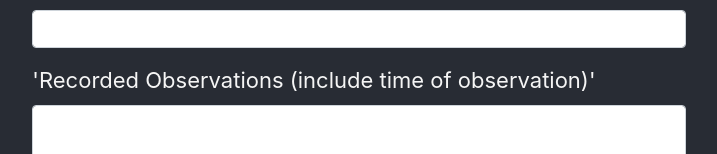
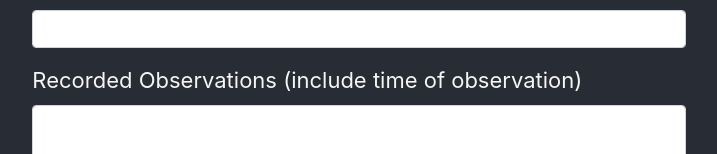
Before and after one commit to pphelps28/Peregrine_Project, a React (Create React App) app in the folder client/: page / in a window 1280 px wide. Shown: the part 2248-2402 px from the top of the page, without its empty margins (281-998 px from the left). Built offline with nearby package versions, Linux system fonts and the light colour scheme.

Commit message:
last push before merge

```diff
--- a/client/src/components/InputForm.js
+++ b/client/src/components/InputForm.js
@@ -332,7 +332,7 @@ export default function InputForm(props) {
 				</div>
 				{/* -----------------------------Recorded Observations ------------------- */}
 				<div className="form-group">
-					<label>'Recorded Observations (include time of observation)' </label>
+					<label>Recorded Observations (include time of observation) </label>
 					<textarea
 						type="text"
 						required
```
